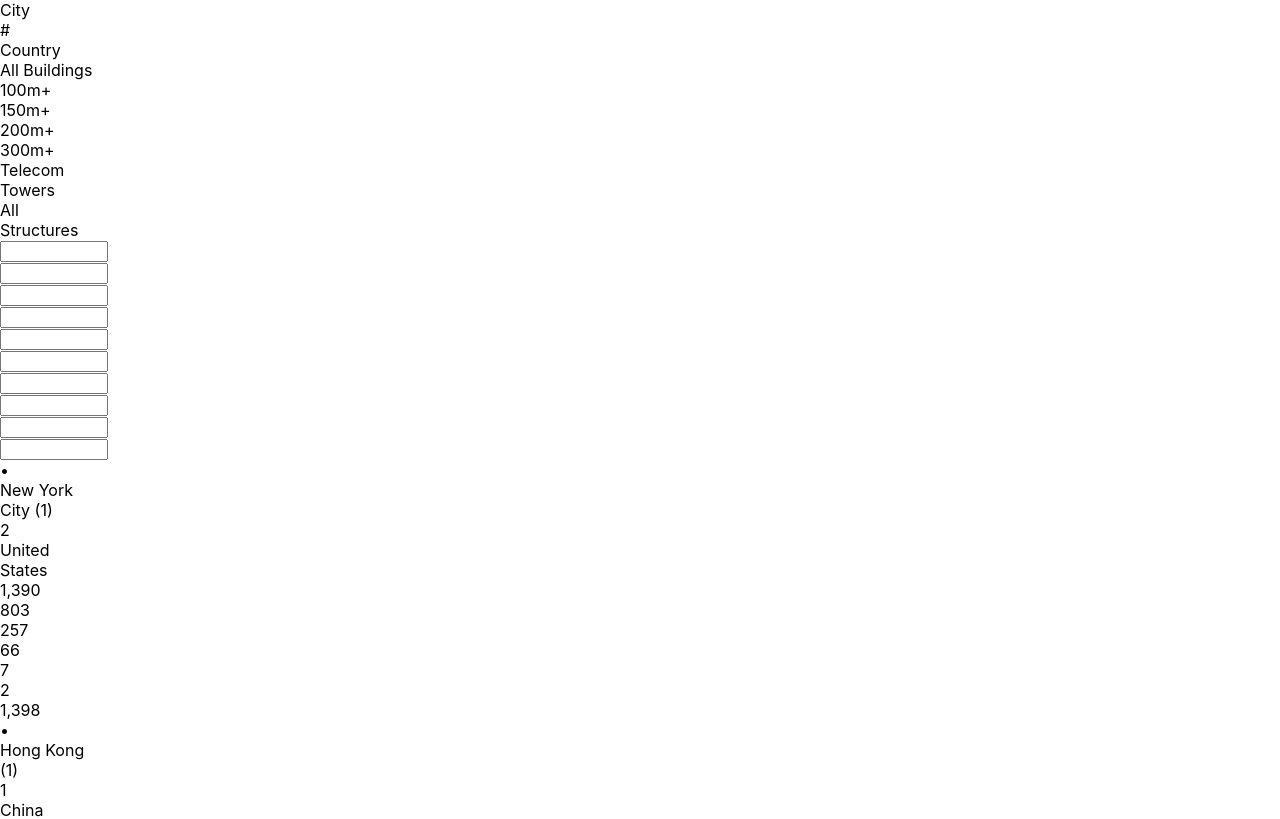
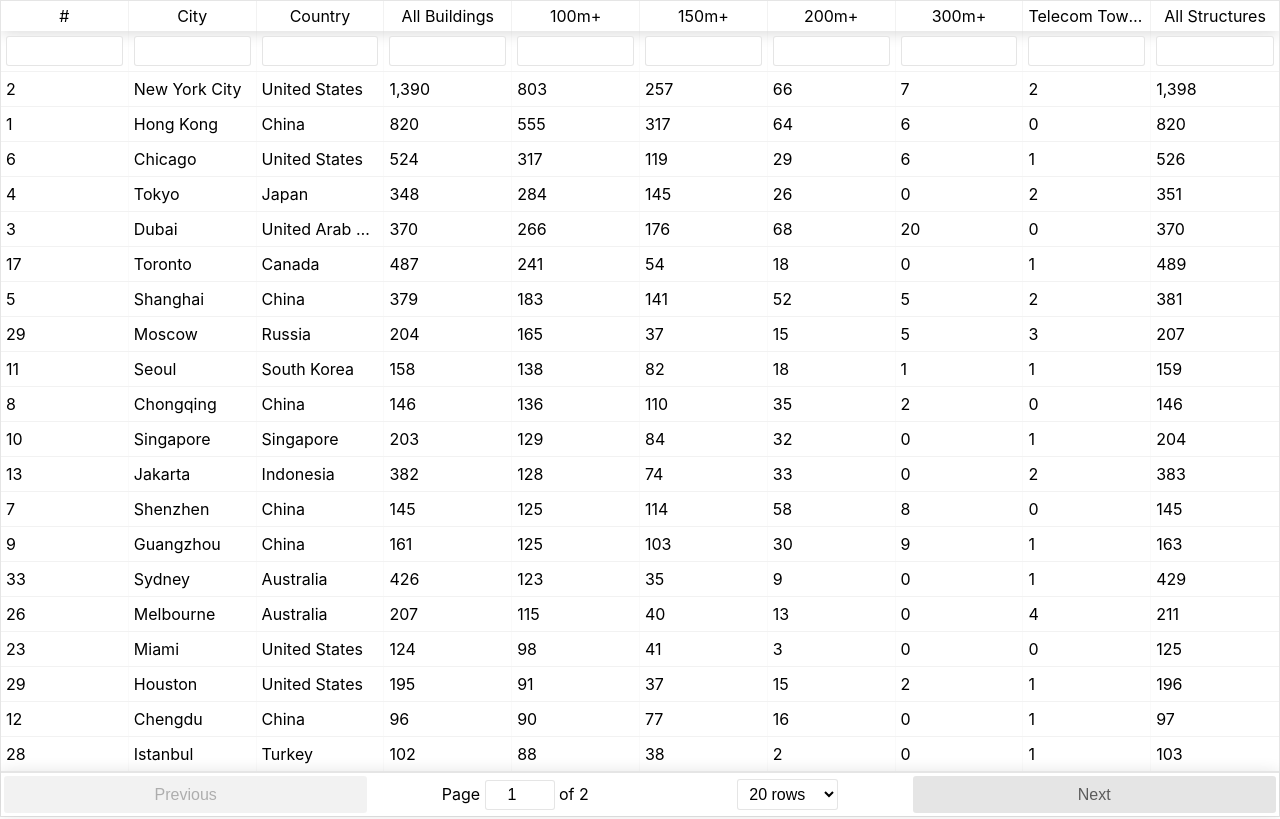
Before and after one commit to ckettell/city-table, a React (Create React App) app: page /1 in a window 1280 px wide. Shown: the top 819 px of the page. Built offline with nearby package versions, Linux system fonts and the light colour scheme.

Commit message:
updated readme

```diff
--- a/package.json
+++ b/package.json
@@ -6,6 +6,7 @@
     "d3": "^5.12.0",
     "react": "^16.10.2",
     "react-dom": "^16.10.2",
+    "react-router-dom": "^5.1.2",
     "react-scripts": "3.2.0",
     "react-table": "^6.10.3"
   },
--- a/src/App.js
+++ b/src/App.js
@@ -1,12 +1,22 @@
 import React from 'react';
 import logo from './logo.svg';
 import './App.css';
+import  {BrowserRouter as Router, Route} from 'react-router-dom'
+import { Switch } from  'react-router'
 import CityData from './components/CityData'
 
 function App() {
   return (
-    <CityData />
+    <Router>
+    <Switch>
+    <Route
+    path="/:columnName"
+    render={(props) => <CityData {...props} />}
+    />
+    </Switch>
+    </Router>
   );
 }
 
+
 export default App;
--- a/src/components/CityData.js
+++ b/src/components/CityData.js
@@ -15,19 +15,17 @@ class CityData extends Component {
   componentDidMount = () => {
     csv(data)
     .then(cities => this.setState({ cityData: cities}))
-    .then(() => console.log(this.state.cityData))
     .then(() => this.setState({ renderTable: true}))
   }
 
   render(){
 
+    const chosenColumn  = this.props.match.params
+
     let table
 
     if(this.state.renderTable){
-      console.log(this.state.renderTable);
-      console.log('hi');
-      table = <Table  data={this.state.cityData}/>
-      console.log(this.state.cityData);
+      table = <Table  data={this.state.cityData} params={chosenColumn}/>
     }
 
     return (
--- a/src/components/Table.js
+++ b/src/components/Table.js
@@ -1,10 +1,12 @@
 import React, { Component } from 'react';
 import ReactTable from 'react-table';
+import "react-table/react-table.css";
+
 
 const makeDefaultState = () => ({
   sorted: [],
   page: 0,
-  pageSize: 10,
+  pageSize: 40,
   expanded: {},
   resized: [],
   filtered: []
@@ -14,20 +16,8 @@ class Table extends Component {
   constructor(){
     super();
       this.state = makeDefaultState();
-      // this.resetState = this.resetState.bind(this);
 
   }
-
-  componentDidMount = () => {
-    this.setState({ columns: this.props.data.columns})
-    this.setState({ data: this.props.data})
-    console.log(this.props.data);
-    console.log(this.state.data);
-    console.log(this.state.columns);
-    // this.setColumns()
-  }
-
-
 
   setColumns = () => {
     const columns = []
@@ -39,45 +29,31 @@ class Table extends Component {
         accessor: column
       })
   )
-  console.log(columns);
   return columns
   }
 
+
   render(){
 
+  const chosenColumn = this.props.params['columnName']
 
   return (
     <div>
     <ReactTable
     columns={this.setColumns()}
     data={this.props.data}
-    pivotBy={["City"]}
     filterable
-    defaultPageSize={10}
-    className="-striped -highlight"
-    // Controlled props
-    sorted={this.state.sorted}
-    page={this.state.page}
-    pageSize={this.state.pageSize}
-    expanded={this.state.expanded}
-    resized={this.state.resized}
-    filtered={this.state.filtered}
-    // Callbacks
-    onSortedChange={sorted => this.setState({ sorted })}
-    onPageChange={page => this.setState({ page })}
-    onPageSizeChange={(pageSize, page) =>
-      this.setState({ page, pageSize })}
-    onExpandedChange={expanded => this.setState({ expanded })}
-    onResizedChange={resized => this.setState({ resized })}
-    onFilteredChange={filtered => this.setState({ filtered })}
-
+    defaultSorted={[
+      {
+        id: chosenColumn,
+        desc: false
+        }
+      ]}
     />
-
+    <br/>
     </div>
   )
 }
 }
 
-
-
 export default Table;
```
Also changed, not shown: 2 other files (tests, documents, lock files or other folders).
